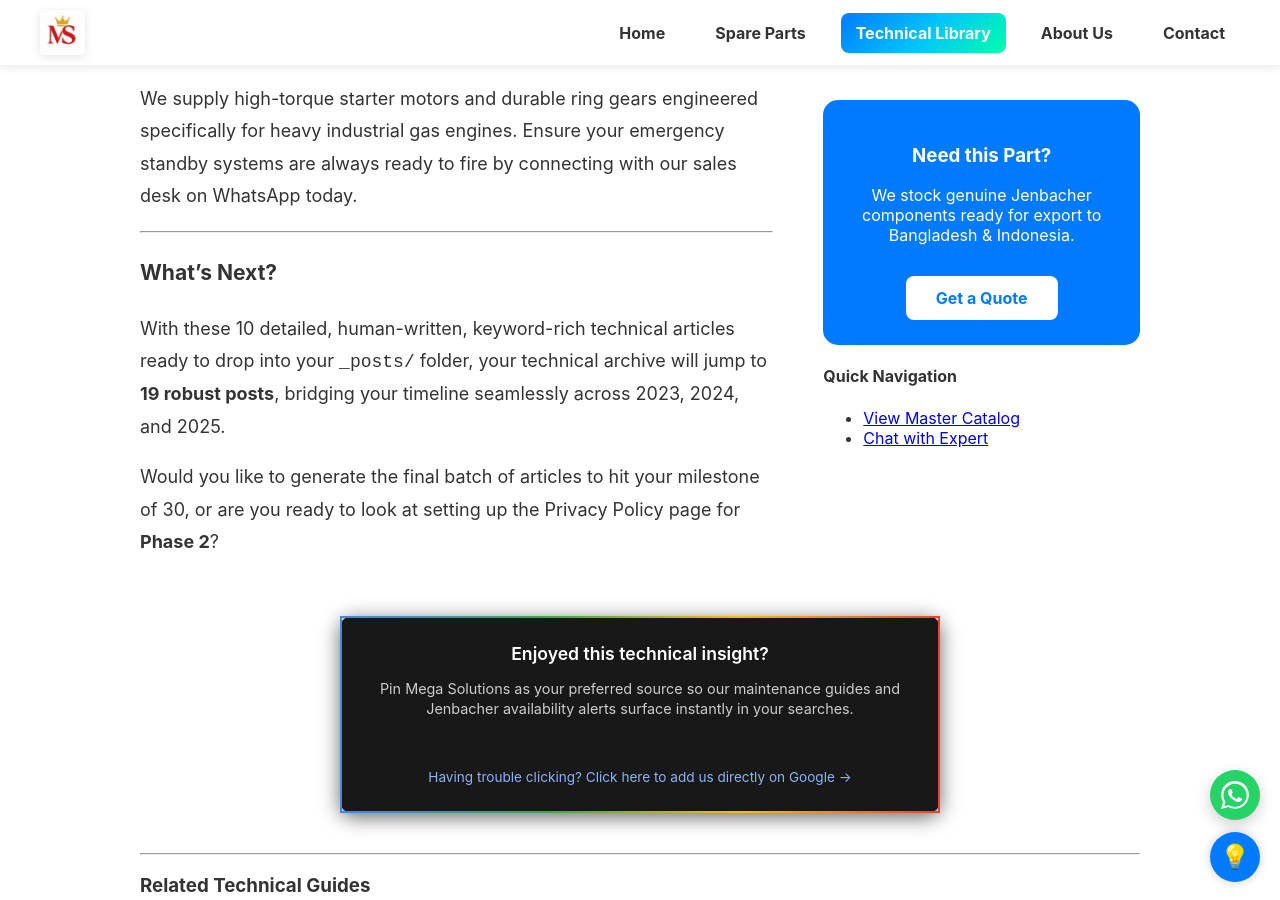
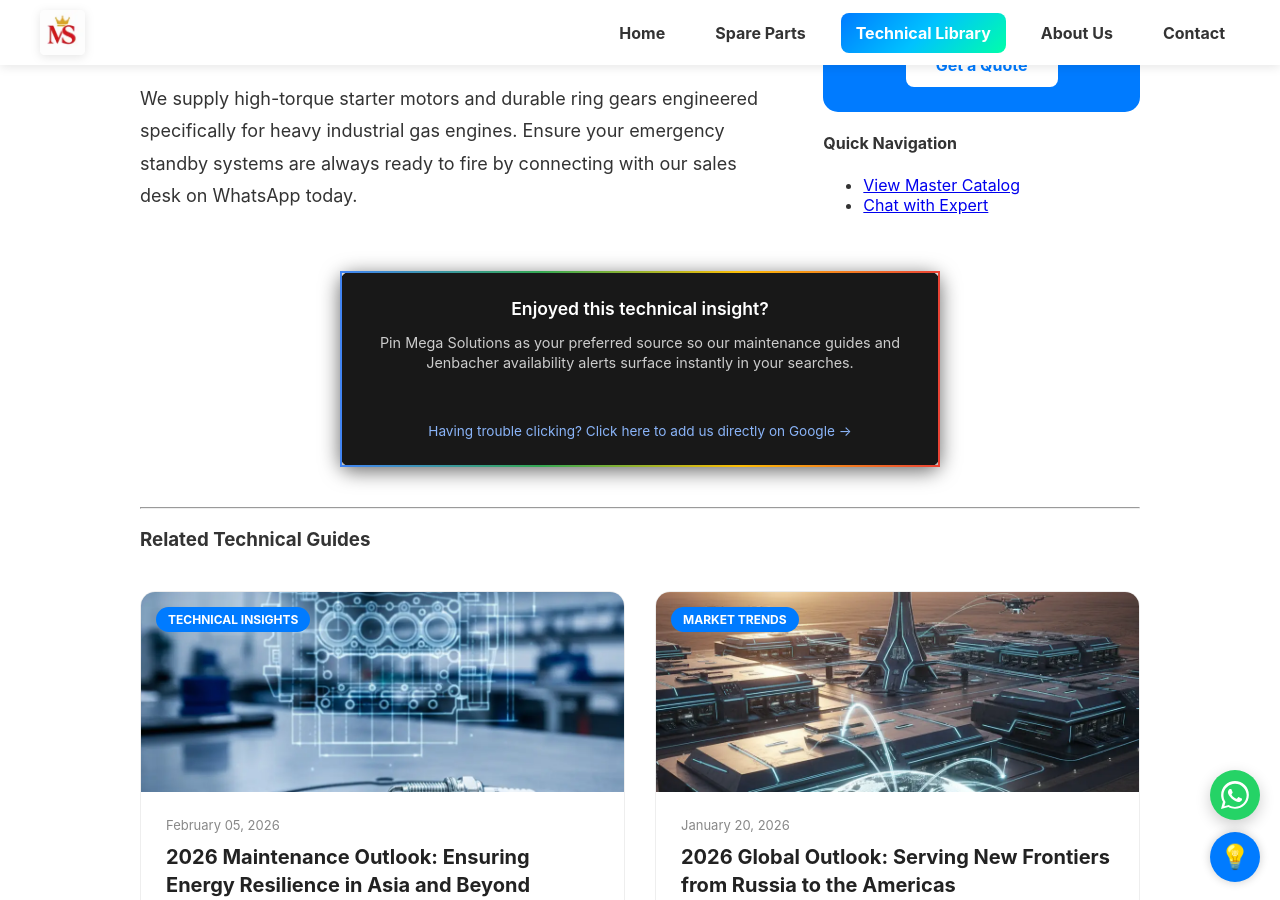
Before and after one commit to Khisal786/Mega-Solutions-UAE, a Jekyll site: the page built from _posts/2026-03-04-heavy-duty-starter-motors-instant-cranking.md, in a window 1280 px wide and 900 px high, scrolled down 1489 px. Built offline with Jekyll 4.4.1, drawn with Linux system fonts in a browser that asks for light colours.

Commit message:
Revise post metadata and streamline content
Updated post metadata and removed unnecessary content.

```diff
--- a/_posts/2026-03-04-heavy-duty-starter-motors-instant-cranking.md
+++ b/_posts/2026-03-04-heavy-duty-starter-motors-instant-cranking.md
@@ -20,10 +21,3 @@ Starter motor failures are frequently caused by repeated high-amperage heat soak
 ### Ready-to-Install Units in Stock
 
 We supply high-torque starter motors and durable ring gears engineered specifically for heavy industrial gas engines. Ensure your emergency standby systems are always ready to fire by connecting with our sales desk on WhatsApp today.
-
----
-
-### What's Next?
-With these 10 detailed, human-written, keyword-rich technical articles ready to drop into your `_posts/` folder, your technical archive will jump to **19 robust posts**, bridging your timeline seamlessly across 2023, 2024, and 2025.
-
-Would you like to generate the final batch of articles to hit your milestone of 30, or are you ready to look at setting up the Privacy Policy page for **Phase 2**?
```
Also changed, not shown: other parts of _posts/2026-03-04-heavy-duty-starter-motors-instant-cranking.md (+3 -2 lines).
